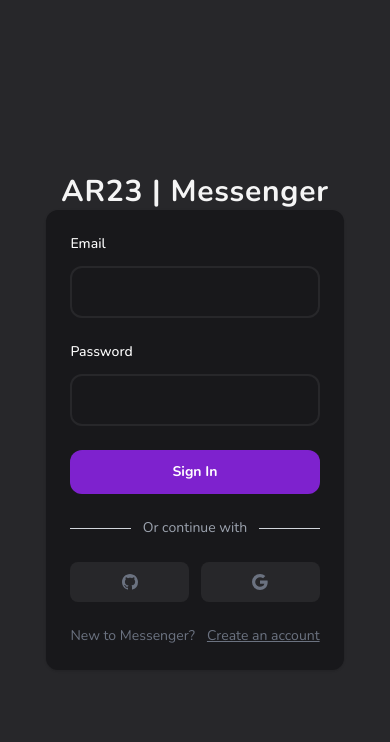
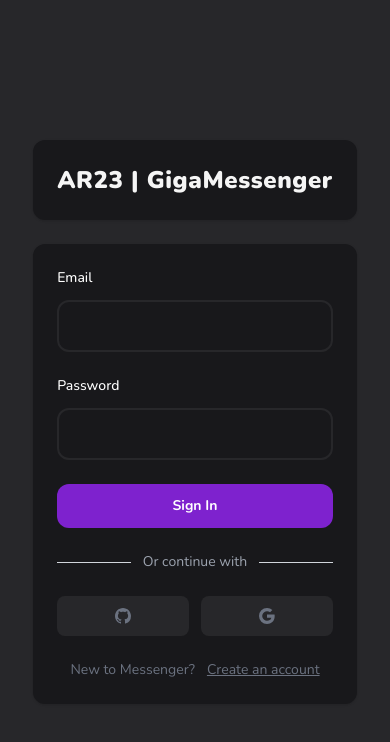
Before and after one commit to ARXXIII/messenger, a Next.js app: page / in a window 390 px wide. Shown: the top 742 px of the page. Built offline with nearby package versions, Linux system fonts and the light colour scheme; no server answers.

Commit message:
Home page changes
Added grid

#Logo changes
Changed font-weight from bold to black
Added font-size for mobiles
Centered text

```diff
--- a/app/(pages)/page.tsx
+++ b/app/(pages)/page.tsx
@@ -2,13 +2,15 @@ import { AuthForm } from "./components";
 
 export default function Home() {
     return (
-        <article className="flex flex-col justify-center items-center lg:p-24 h-full">
-            <section>
-                <h1 className="font-bold text-3xl text-neutral-100 tracking-wide">AR23 | Messenger</h1>
-            </section>
-            <section>
-                <AuthForm />
-            </section>
+        <article className="flex justify-center items-center lg:p-24 h-full">
+            <div className="grid grid-cols-1 gap-y-6">
+                <section>
+                    <h1 className="text-center p-6 font-black text-2xl sm:text-3xl text-neutral-100 tracking-wide bg-zinc-900 rounded-xl shadow">AR23 | GigaMessenger</h1>
+                </section>
+                <section>
+                    <AuthForm />
+                </section>
+            </div>
         </article>
     );
 }
```
